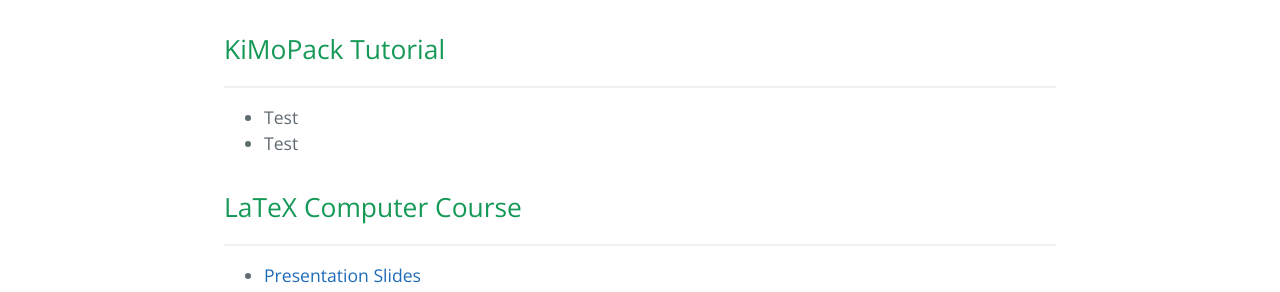
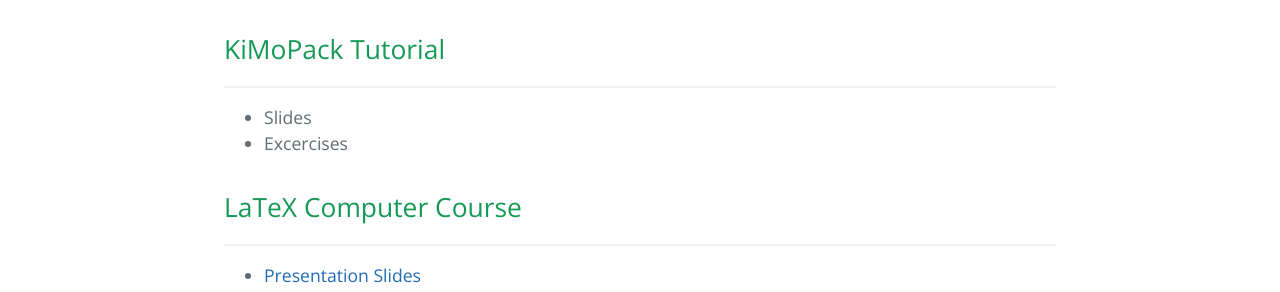
Before and after one commit to carolin-m/carolin-m.github.io, a Jekyll site: the page built from teaching.md, in a window 1280 px wide. Shown: the part 344-636 px from the top of the page. Built offline with Jekyll 4.4.1, drawn with Linux system fonts in a browser that asks for light colours.

Commit message:
copy teaching from about

```diff
--- a/teaching.md
+++ b/teaching.md
@@ -9,8 +9,8 @@
 ## KiMoPack Tutorial <br>
 ________________
 
-- Test
-- Test
+- Slides
+- Excercises
 
 ## LaTeX Computer Course <br>
 ________________
```
